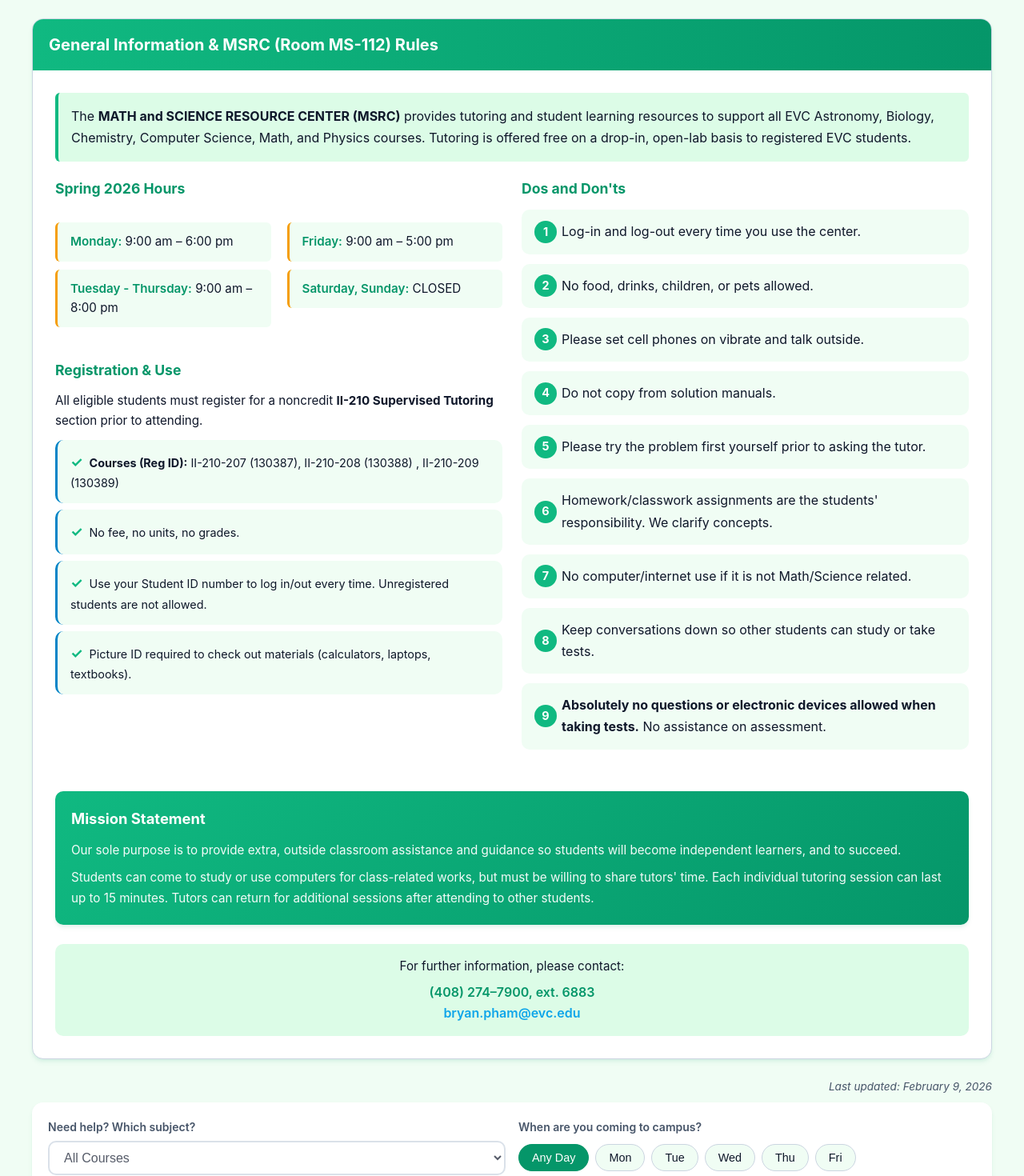
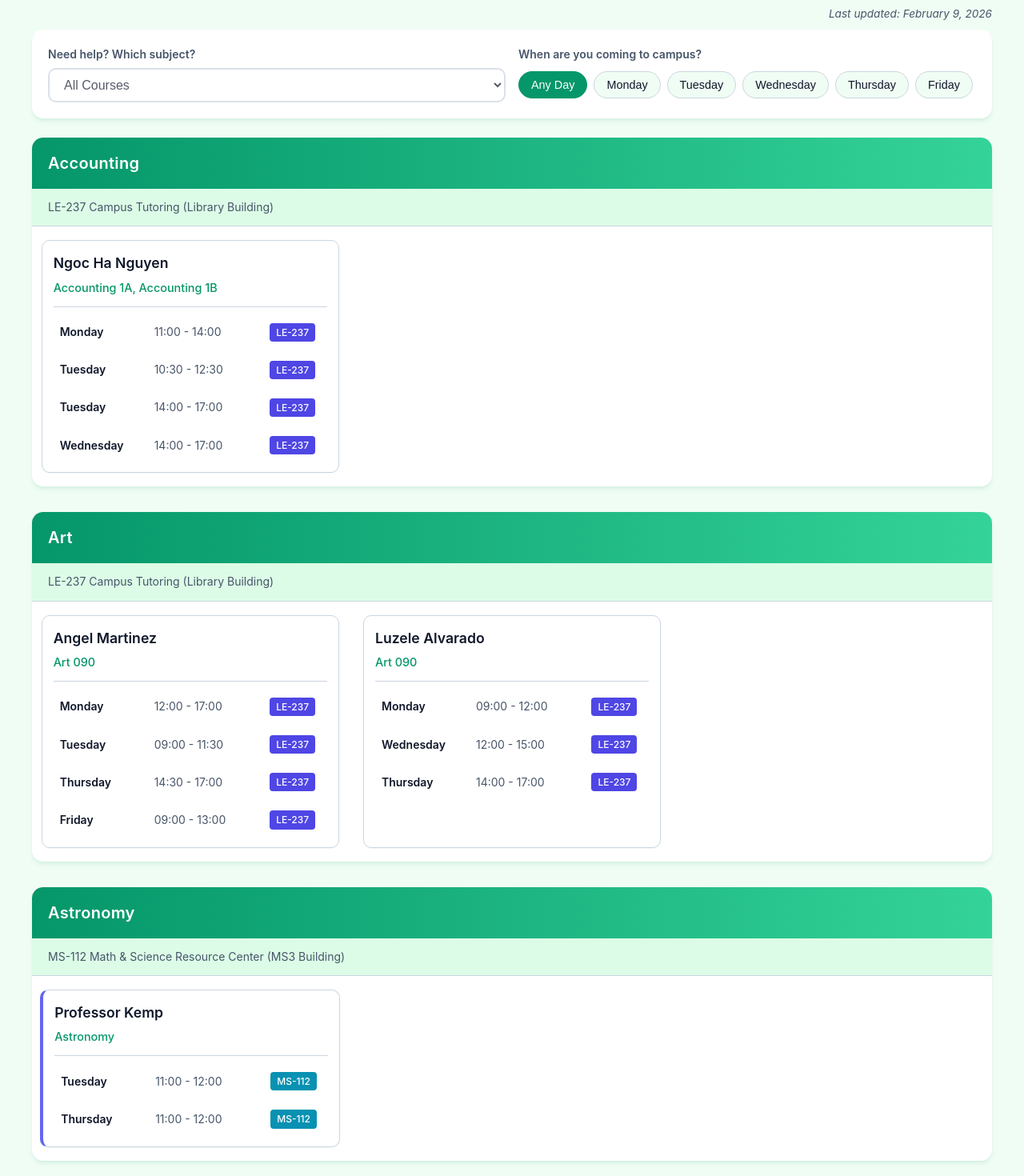
Before and after one commit to khainguyen21/EVC_Tutor_Schedule, a React (Vite) app: page / in a window 1280 px wide. Shown: the part 1300-2770 px from the top of the page at 80% size. Built offline with nearby package versions, Linux system fonts and the light colour scheme.

Commit message:
Improved UX/UI

```diff
--- a/src/App.tsx
+++ b/src/App.tsx
@@ -197,8 +197,6 @@
           </p>
         </InfoSection>
 
-        <TutoringRules />
-
         <div>
           {lastUpdated && (
             <p className="last-updated">
@@ -262,7 +260,7 @@
                   ) : (
                     <div className="no-results">
                       <p>
-                        No tutors found for {courseFilter || "these filters"}{" "}
+                        Sorry, no tutors found for {courseFilter || "these filters"}{" "}
                         course
                         {dayFilter && ` on ${dayFilter}`}. Please try different
                         day!
@@ -278,6 +276,9 @@
             </section>
           )}
         </div>
+
+        <TutoringRules />
+
         <section className="become-tutor-banner">
           <h2>Become an EVC Tutor</h2>
           <p>
--- a/src/components/FilterBar.tsx
+++ b/src/components/FilterBar.tsx
@@ -53,7 +53,7 @@
               onClick={() => onDayChange(day as Day)}
               aria-pressed={selectedDay === day}
             >
-              {day === "" ? "Any Day" : day.slice(0, 3)}
+              {day === "" ? "Any Day" : day.slice(0, day.length)}
             </button>
           ))}
         </div>
--- a/src/index.css
+++ b/src/index.css
@@ -273,7 +273,7 @@
 }
 
 .day-pill {
-  padding: 8px 16px;
+  padding: 8px 15px;
   border-radius: 20px;
   border: 1px solid var(--border-color);
   background: var(--background);
```
